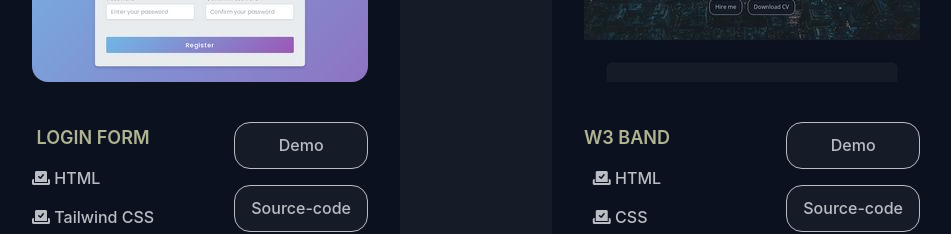
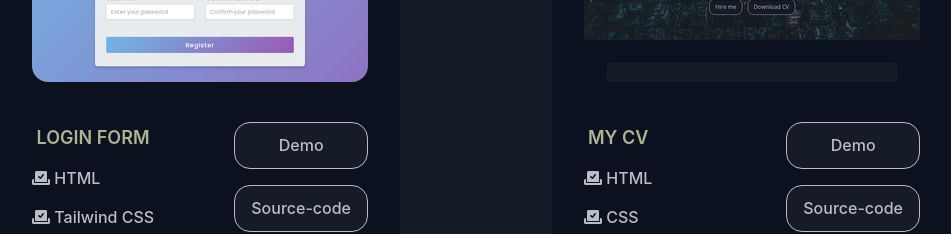
Before and after one commit to tamvo0610/myCV, a website: page index.html in a window 1280 px wide. Shown: the part 3800-4034 px from the top of the page, without its empty margins (164-1115 px from the left). Drawn offline with Linux system fonts and the light colour scheme; files whose address does not match are found by name.

Commit message:
Update index.html

```diff
--- a/index.html
+++ b/index.html
@@ -262,7 +262,7 @@
                         <img src="./build/assets/img/CV.jfif" alt="">
                         <div class="flex flex-col md:flex-row justify-between items-center pt-4 pb-4 gap-6 m-auto md:m-0">
                             <div class="flex flex-col gap-2 justify-center items-center  w-full md:w-fit">
-                                <h1>W3 BAND</h1>
+                                <h1>MY CV</h1>
                                 <div class="flex flex-row gap-6 md:flex-col md:gap-2">
                                     <span>
                                         <i class='fa-solid fa-check-to-slot pt-2' ></i>
```
